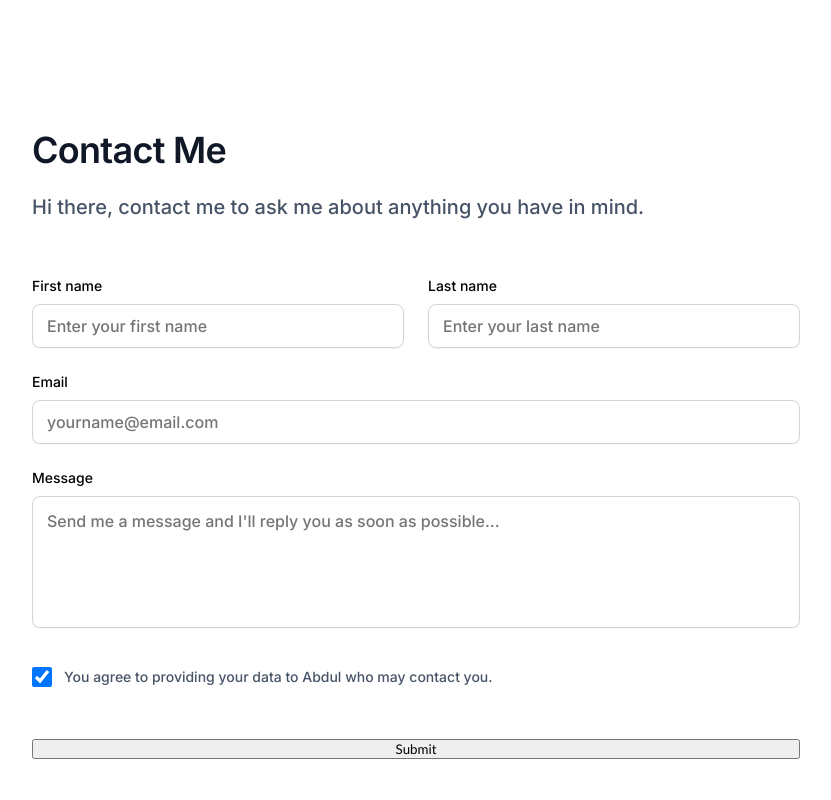
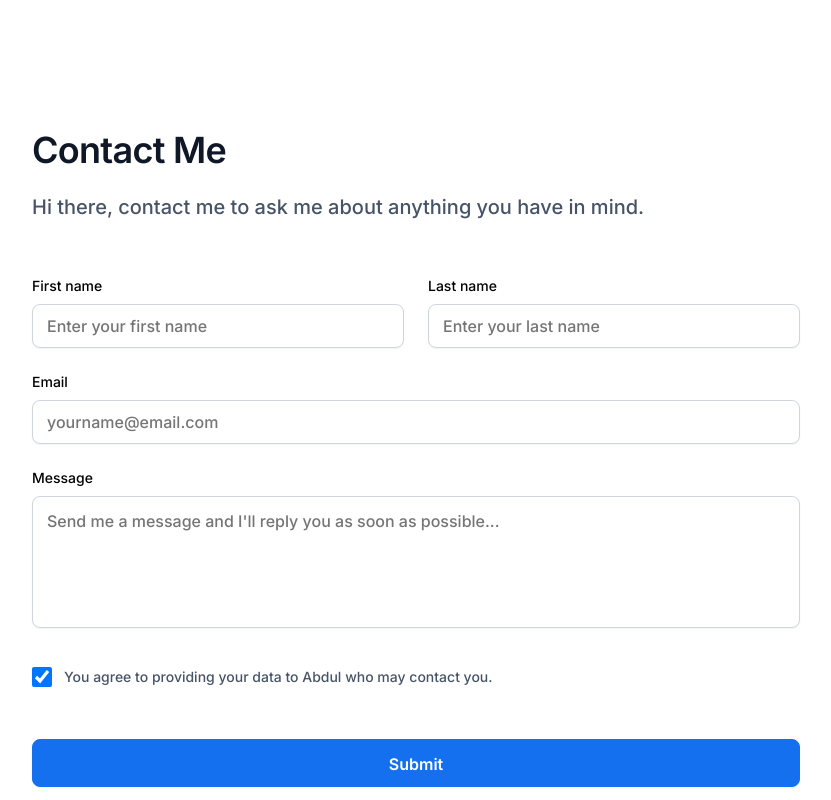
Before and after one commit to Abdulz11/stage1, a React (Create React App) app: page /contact in a window 1280 px wide. Shown: the top 800 px of the page, without its empty margins (224-1055 px from the left). Built offline with nearby package versions, Linux system fonts and the light colour scheme.

Commit message:
style: button style reverted

```diff
--- a/src/index.css
+++ b/src/index.css
@@ -222,7 +222,7 @@ label{
     flex-direction: column;
 }
 /* submit button */
-#btn_submit{
+#btn__submit{
     height: 48px;
     padding: 12px 20px;
     background: #1570EF;
```
